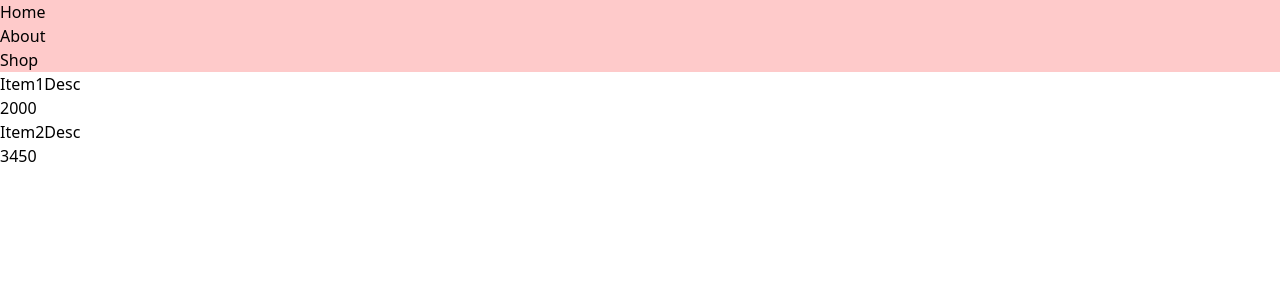
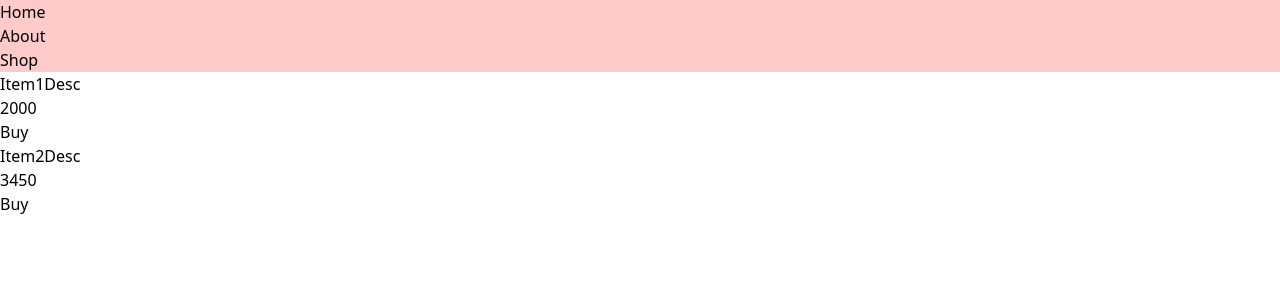
Before and after one commit to Ellin-cenciado/next-shop, a Next.js app: page /Shop in a window 1280 px wide. Shown: the top 300 px of the page. Built offline with nearby package versions, Linux system fonts and the light colour scheme.

Commit message:
modified:   src/components/ItemCatalogItem.tsx 	new file:   src/context/ShopContext.tsx

```diff
--- a/src/components/ItemCatalogItem.tsx
+++ b/src/components/ItemCatalogItem.tsx
@@ -10,6 +10,7 @@ export default function ItemCatalogItem({currentItem}: ItemCatalogItemProps){
             <title>{currentItem.getName()}</title>
             <h2>{currentItem.getDescription()}</h2>
             <h3>{currentItem.getPrice()}</h3>
+            <button>Buy</button>
         </div>
     )
 }
--- /dev/null
+++ b/src/context/ShopContext.tsx
@@ -0,0 +1,5 @@
+import React,{createContext} from "react";
+
+const ShopContext = createContext({
+
+});
```
